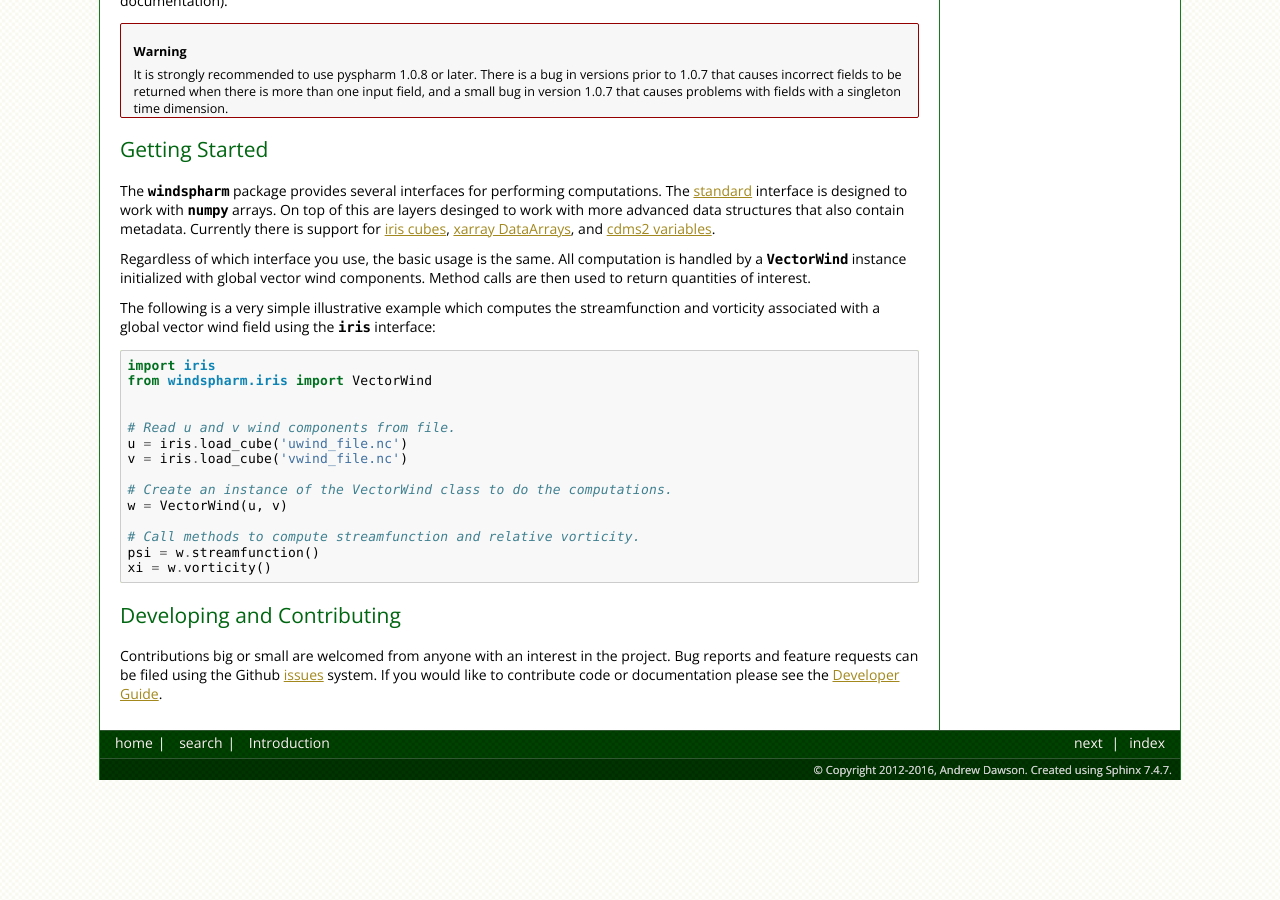
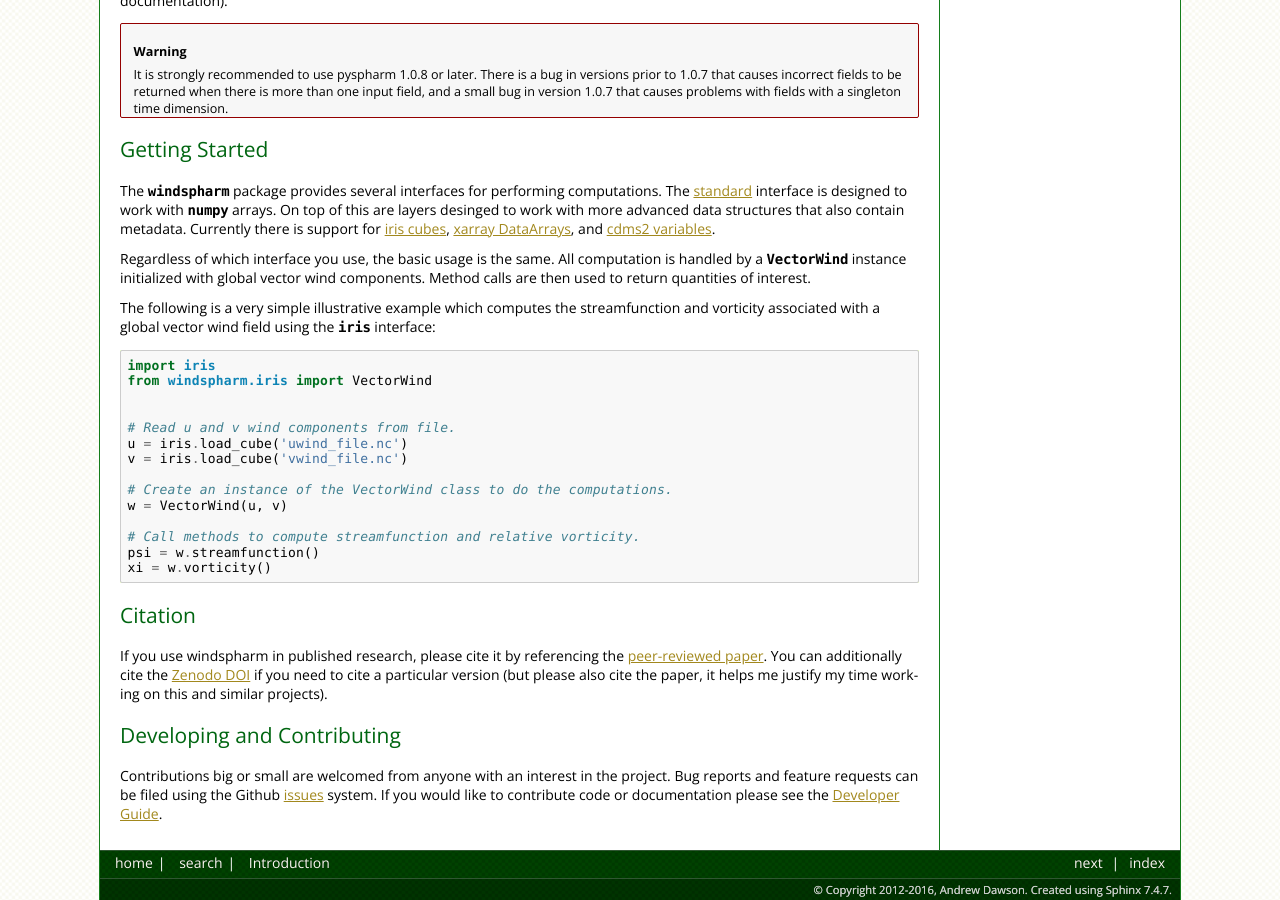
Before and after one commit to ajdawson/windspharm, a Sphinx documentation site: the page built from doc/index.rst, in a window 1280 px wide and 900 px high, scrolled down 1136 px. Built offline with Sphinx 7.4.7, drawn with Linux system fonts in a browser that asks for light colours; the version number could not be read and is left out; before the commit the page ends 1916 px from its top, so only the background shows below that.

Commit message:
Add instructions for citing the package

```diff
--- a/doc/index.rst
+++ b/doc/index.rst
@@ -109,6 +109,13 @@ The following is a very simple illustrative example which computes the streamfun
    xi = w.vorticity()
 
 
+Citation
+--------
+
+If you use windspharm in published research, please cite it by referencing the `peer-reviewed paper <http://doi.org/10.5334/jors.129>`_.
+You can additionally cite the `Zenodo DOI <https://zenodo.org/badge/latestdoi/20448/ajdawson/windspharm>`_ if you need to cite a particular version (but please also cite the paper, it helps me justify my time working on this and similar projects).
+
+
 Developing and Contributing
 ---------------------------
 
```
Also changed, not shown: README.md (+8 -0 lines).
